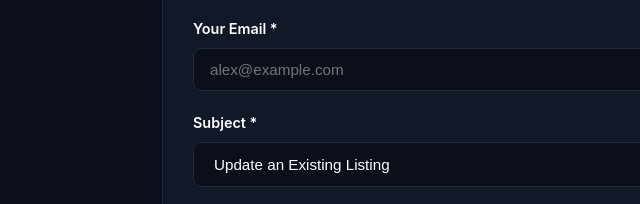
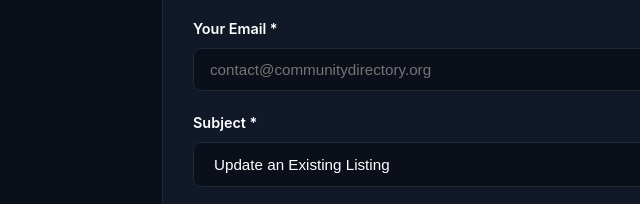
Before and after one commit to jibranpcccc/forex-scalping-signals-hub, a plain HTML site: page contact.html in a window 1280 px wide. Shown: the part 490-694 px from the top of the page, 48-688 px from the left. Drawn offline with Linux system fonts and the light colour scheme.

Commit message:
fix(seo): robots meta tags, clean placeholders and canonical verification

```diff
--- a/contact.html
+++ b/contact.html
@@ -200,7 +200,7 @@
                 </div>
                 <div class="form-group">
                     <label for="cEmail">Your Email *</label>
-                    <input type="email" id="cEmail" class="form-control" placeholder="alex@example.com" required>
+                    <input type="email" id="cEmail" class="form-control" placeholder="contact@communitydirectory.org" required>
                 </div>
                 <div class="form-group">
                     <label for="cSubject">Subject *</label>
```
Also changed, not shown: submit.html (+1 -1 lines).
